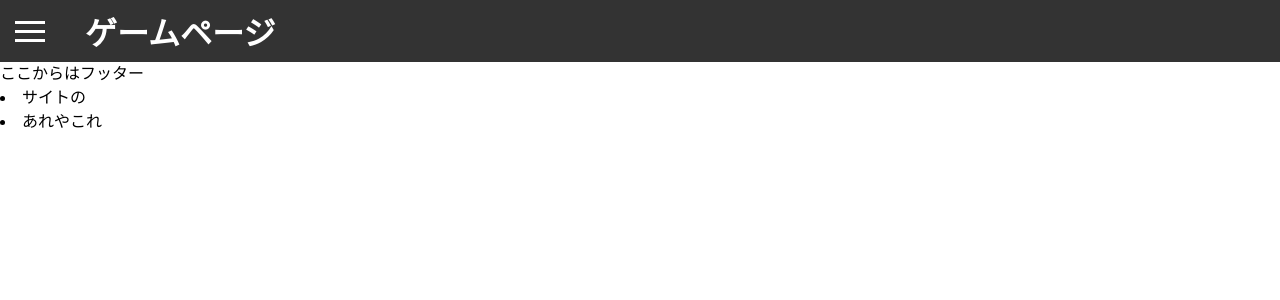
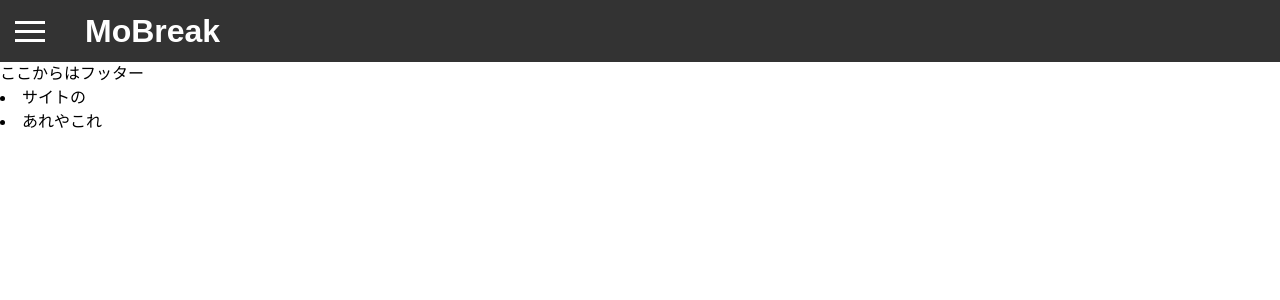
Before and after one commit to shoki-st1/webpage, a PHP site: page /linkPage/gamepage.php in a window 1280 px wide. Shown: the top 300 px of the page. Run offline with PHP 8.4, Linux system fonts and the light colour scheme.

Commit message:
環境構築04[ページアイデア]

```diff
--- a/src/JScode/MoleBreakbgame.js
+++ b/src/JScode/MoleBreakbgame.js
@@ -0,0 +1,3 @@
+function main() {
+
+}
--- a/src/header.php
+++ b/src/header.php
@@ -25,11 +25,21 @@ require_once __DIR__ . '/linkPath.php';
             <h1><?= $barname ?></h1>
         </div>
 
+        <!-- ログインしているユーザー名の表示 -->
+        <!--メニューも必要-->
+
+
+
         <!-- メニュー -->
         <ul class="menu">
+            <!--他のアカウントの人達が出してくれたアイデアの一覧表示-->
             <li><a href="<?= $web_home_path ?>" class="my-button">ホーム</a></li>
-            <li><a href="<?= $web_page1_path ?>" class="my-button">ゲームページ</a></li>
-            <li><a href="#" class="my-button">その2</a></li>
+            <!--自分の出したアイデアを表示させるページ-->
+            <!-- アイデアを出すボタン -->
+            <li><a href="<?= $web_MYIDEA_path ?>" class="my-button">マイアイデア</a></li>
+            <!--ミニゲームのページ-->
+            <li><a href="<?= $web_GAME_path ?>" class="my-button">ミニゲーム</a></li>
+
             <li><a href="#" class="my-button">その3</a></li>
         </ul>
     </div>
--- a/src/index.php
+++ b/src/index.php
@@ -6,7 +6,7 @@ $barname = "メインページ";
 require_once __DIR__ . '/header.php';
 ?>
 
-<!---->
+
 <!-- <script src=""></script> -->
 
 
--- a/src/linkPage/gamepage.php
+++ b/src/linkPage/gamepage.php
@@ -1,7 +1,7 @@
 <?php
 //タブの名前とバーの名前
-$pageTitle = "MoBreak";
-$barname = "ゲームページ";
+$pageTitle = "ミニゲーム";
+$barname = "MoBreak";
 //ヘッダーの読み込み
 require_once __DIR__ . '/../header.php';
 ?>
--- a/src/linkPath.php
+++ b/src/linkPath.php
@@ -6,8 +6,6 @@
 //     session_start();
 // }
 
-//ホストネーム
-//$http_hostname = '//' . $_SERVER['SERVER_NAME'] . ':8080/';
 
 //cssのパス
 $web_css = '/css/freamstyle.css';
@@ -18,8 +16,12 @@ $humscript_path = '/JScode/humscript.js';
 //ホームのパス
 $web_home_path = '/index.php';
 
+//マイアイデアページ
+$web_MYIDEA_path = '/linkPage/myidea.php';
+
+
 //ゲームページ
-$web_page1_path = '/linkPage/gamepage.php';
+$web_GAME_path = '/linkPage/gamepage.php';
 //ゲームページのゲームパス<js>
 /*タイピングとモグラたたきのゲームで出てくるモグラにabcなどの記号
 を持たせてタイピングも出来るゲーム*/
```
Also changed, not shown: src/linkPage/myidea.php (added, +16 -0 lines).
